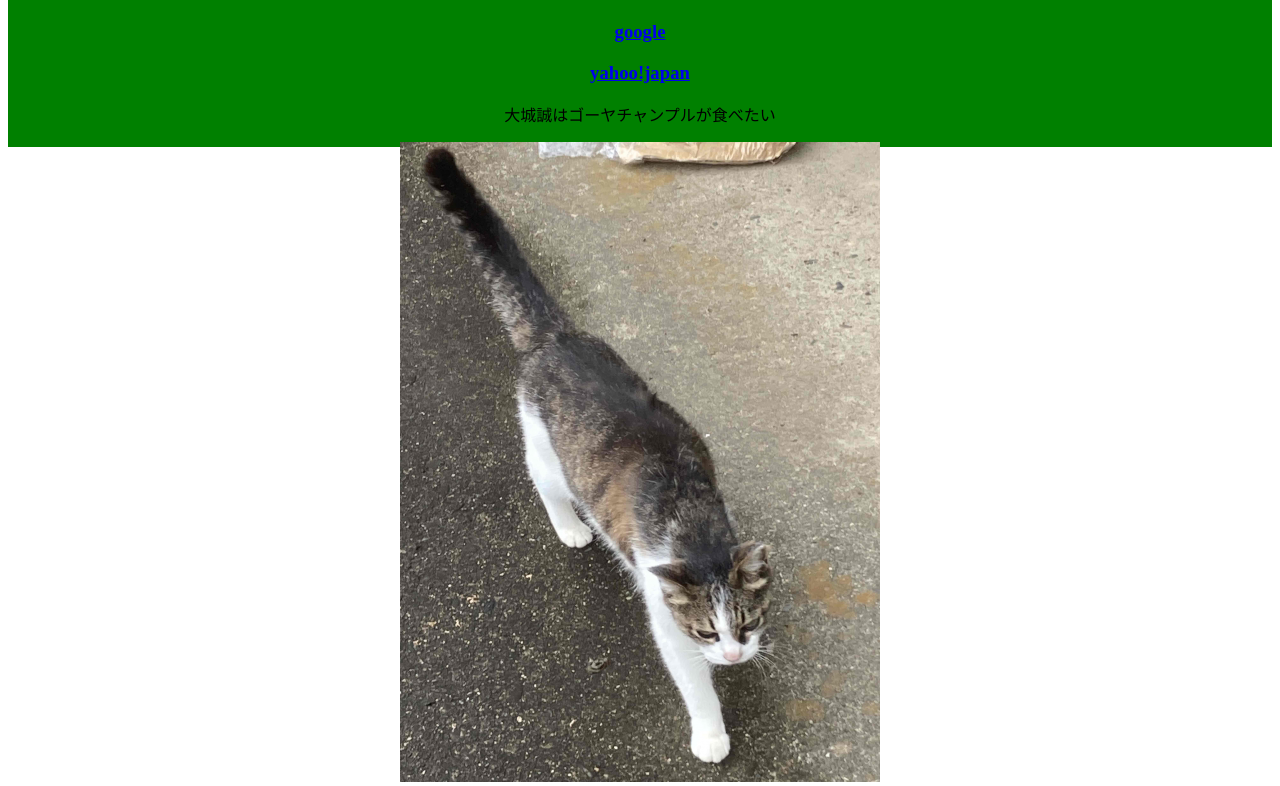
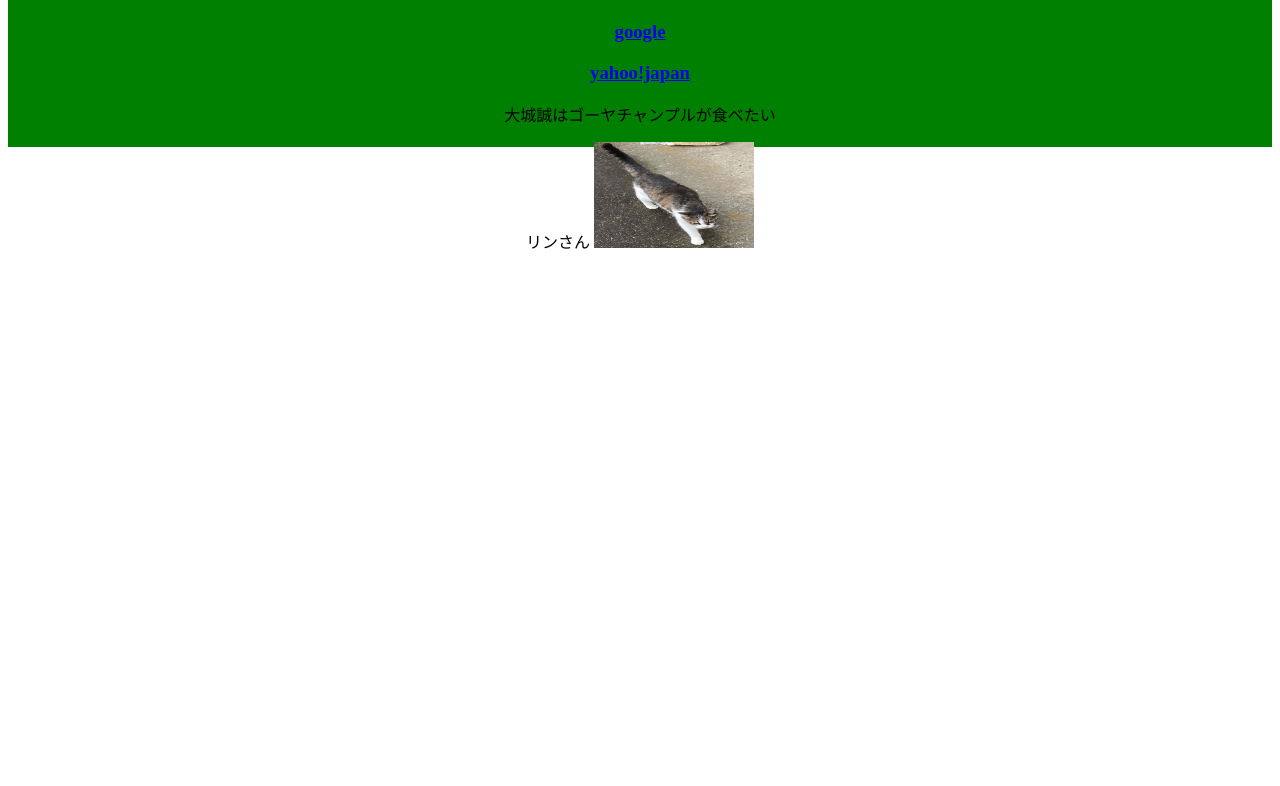
Before and after one commit to 1712200405/1712200405.github.io, a plain HTML site: page index.html in a window 1280 px wide. Shown: the part 74-860 px from the top of the page. After the commit the page ends 800 px from the top, so only its background shows below. Drawn offline with Linux system fonts and the light colour scheme.

Commit message:
Update index.html

```diff
--- a/index.html
+++ b/index.html
@@ -18,7 +18,8 @@
             <p>
             大城誠はゴーヤチャンプルが食べたい
             </p>
-            <img src="rin.png" alt="リンさん" title="リンさん">
+            リンさん
+            <img src="rin.png" alt="リンさん" title="リンさん" width="160px" height="106px>
         </div>
         <form>
 
```
